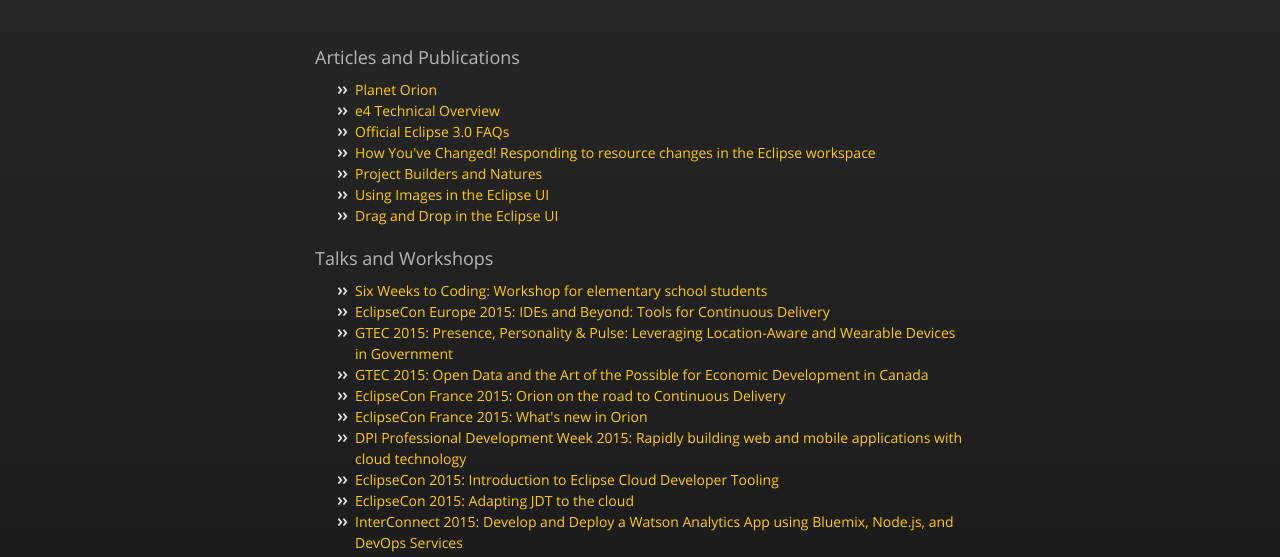
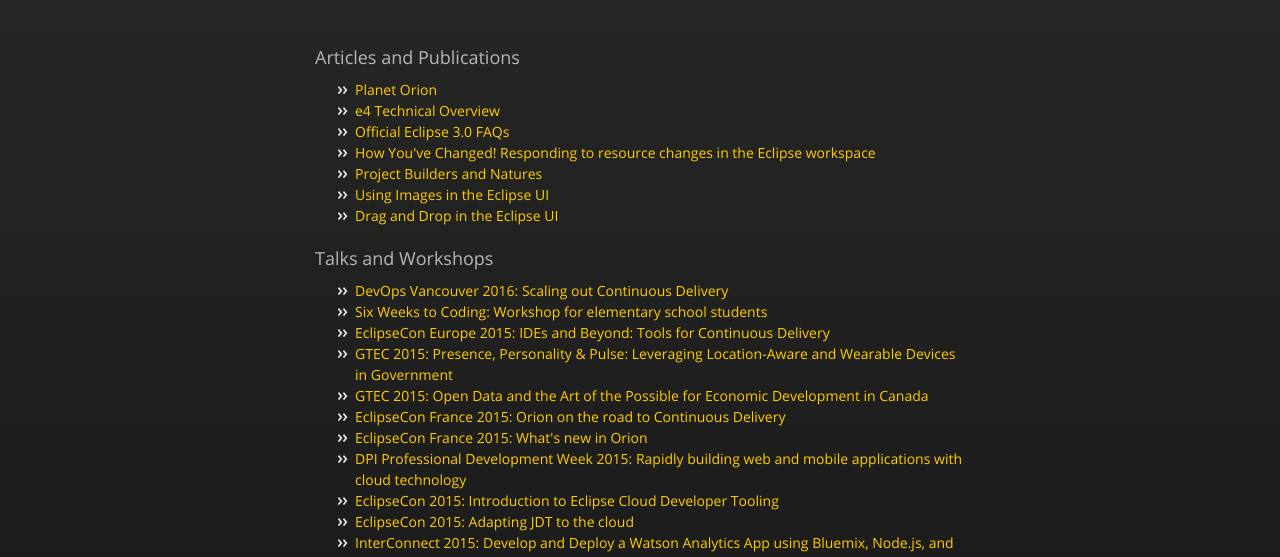
Before and after one commit to jarthorn/jarthorn.github.io, a plain HTML site: page index.html in a window 1280 px wide. Shown: the part 226-783 px from the top of the page. Drawn offline with nearby package versions, Linux system fonts and the light colour scheme.

Commit message:
Added DevOps Vancouver 2016 Talk

```diff
--- a/index.html
+++ b/index.html
@@ -52,6 +52,7 @@
 <a id="talks-and-workshops" class="anchor" href="#talks-and-workshops" aria-hidden="true"><span class="octicon octicon-link"></span></a>Talks and Workshops</h3>
 
 <ul>
+<li><a href="https://speakerdeck.com/jarthorn/devops-vancouver-2016-scaling-out-continuous-delivery">DevOps Vancouver 2016: Scaling out Continuous Delivery</a></li>
 <li><a href="https://docs.google.com/document/d/1cKyY1P1RUR-RlDIjsxoj5rtCJplB4uUv7naH1lJnfvg/edit?usp=sharing">Six Weeks to Coding: Workshop for elementary school students</a></li>
 <li><a href="https://github.com/jarthorn/EclipseCon/raw/master/Europe2015/continuous-delivery-tools.pdf">EclipseCon Europe 2015: IDEs and Beyond: Tools for Continuous Delivery</a></li>
 <li><a href="http://schedule.gtec.ca/session/presence-personality-pulse-leveraging-location-aware-and-wearable-devices-in-government-presented-by-ibm">GTEC 2015: Presence, Personality & Pulse: Leveraging Location-Aware and Wearable Devices in Government</a></li>
```
